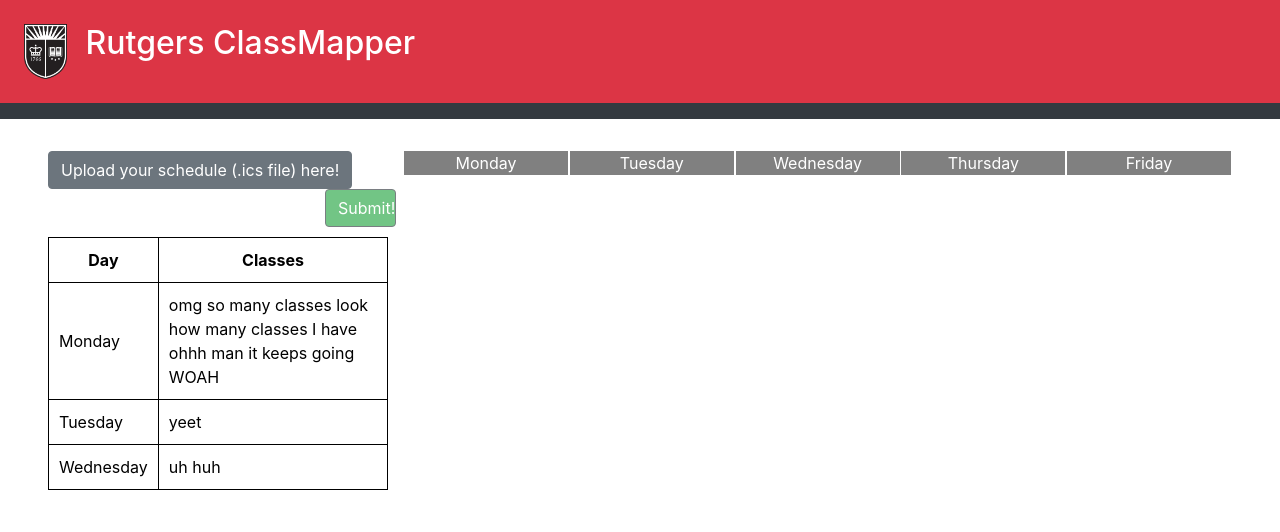
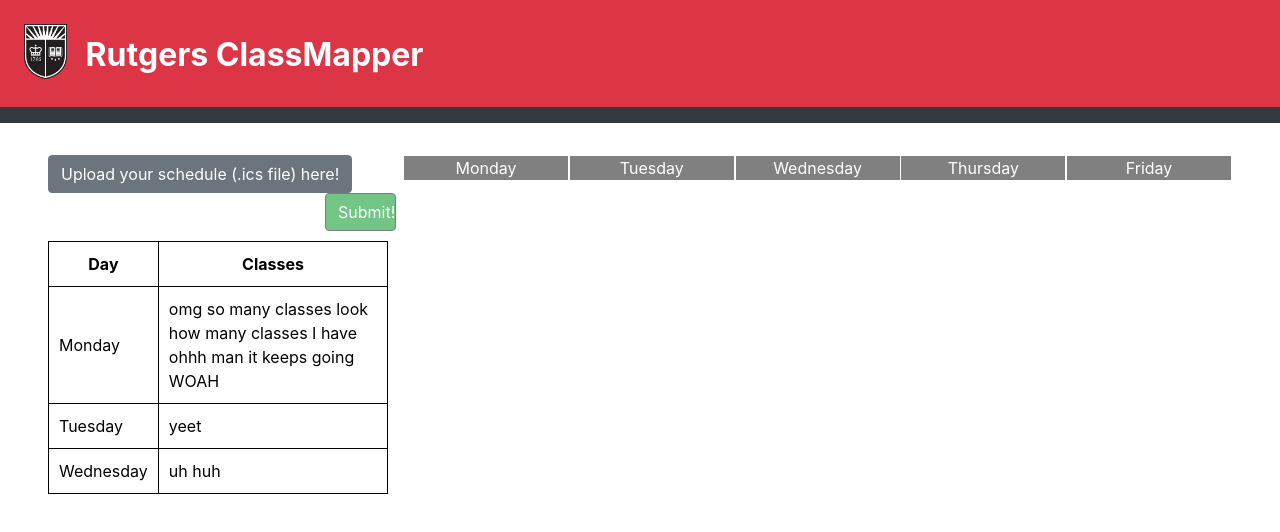
Before and after one commit to JackLowry/classMapper, a website: page index.html in a window 1280 px wide. Drawn offline with nearby package versions, Linux system fonts and the light colour scheme; some packages are replaced by stand-ins of ours; no server answers.

Commit message:
more visual changes

```diff
--- a/index.html
+++ b/index.html
@@ -43,7 +43,7 @@
       <img src=ruShield2.png style='height: 100%; width: 100%; object-fit: contain;'/>
     </center>
   </div>
-  <h2 style="margin-left: 5%">
+  <h2 style="margin-left: 5%; margin-top: 1%" class="font-weight-bold">
     Rutgers ClassMapper
   </h2>
 </div>   <!-- Top div. -->
```
